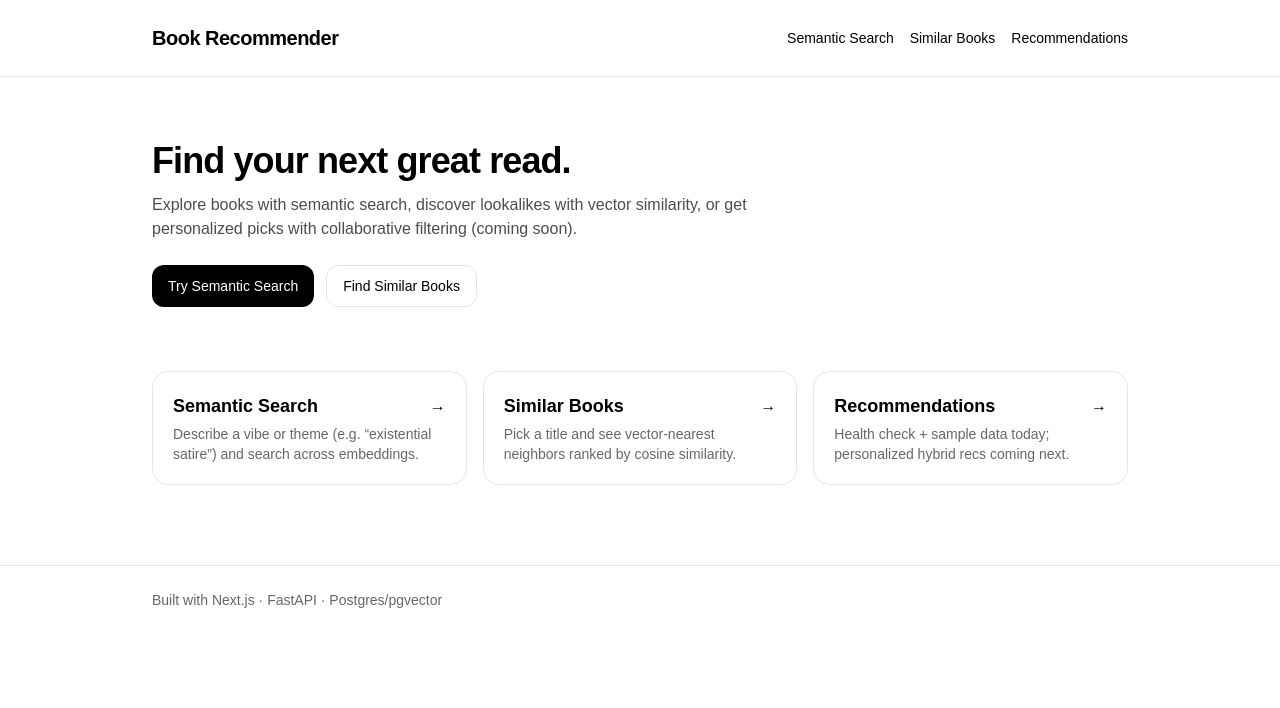
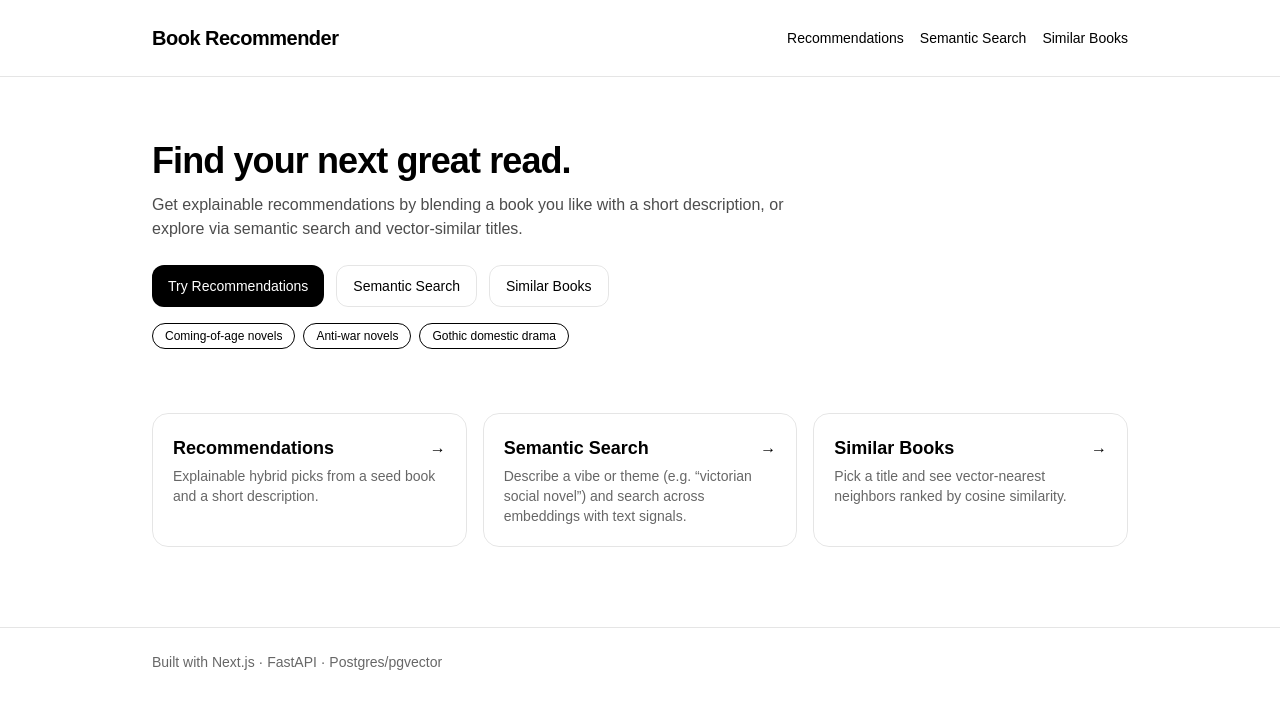
Before and after one commit to donnchadh00/explainable-book-recs, a Next.js app in the folder frontend/: page / in a window 1280 px wide. Shown: the top 708 px of the page. Built offline with nearby package versions, Linux system fonts and the light colour scheme.

Commit message:
chore(frontend): update home page

```diff
--- a/frontend/src/app/page.tsx
+++ b/frontend/src/app/page.tsx
@@ -16,12 +16,7 @@ function Card({
     >
       <div className="flex items-center justify-between">
         <h3 className="text-lg font-semibold">{title}</h3>
-        <span
-          aria-hidden
-          className="translate-x-0 group-hover:translate-x-0.5 transition-transform"
-        >
-          →
-        </span>
+        <span aria-hidden className="translate-x-0 group-hover:translate-x-0.5 transition-transform">→</span>
       </div>
       <p className="mt-1 text-sm text-black/60 dark:text-white/60">{desc}</p>
     </Link>
@@ -29,6 +24,12 @@ function Card({
 }
 
 export default function Home() {
+  const recPresets = [
+    { label: "Coming-of-age novels", q: "coming-of-age novel with moral growth and hardship" },
+    { label: "Anti-war novels", q: "anti war novels" },
+    { label: "Gothic domestic drama", q: "gothic novel with brooding atmosphere and isolated settings" },
+  ];
+
   return (
     <div className="min-h-screen bg-white dark:bg-black text-black dark:text-white">
       <header className="border-b border-black/10 dark:border-white/10">
@@ -37,15 +38,9 @@ export default function Home() {
             <span className="text-xl font-bold tracking-tight">Book Recommender</span>
           </div>
           <nav className="hidden sm:flex gap-4 text-sm">
-            <Link href="/search" className="hover:underline">
-              Semantic Search
-            </Link>
-            <Link href="/similar" className="hover:underline">
-              Similar Books
-            </Link>
-            <Link href="/recs" className="hover:underline">
-              Recommendations
-            </Link>
+            <Link href="/recs" className="hover:underline">Recommendations</Link>
+            <Link href="/search" className="hover:underline">Semantic Search</Link>
+            <Link href="/similar" className="hover:underline">Similar Books</Link>
           </nav>
         </div>
       </header>
@@ -53,28 +48,44 @@ export default function Home() {
       <main className="mx-auto max-w-5xl px-6">
         {/* Hero */}
         <section className="py-12 sm:py-16">
-          <h1 className="text-3xl sm:text-4xl font-semibold tracking-tight">
-            Find your next great read.
-          </h1>
+          <h1 className="text-3xl sm:text-4xl font-semibold tracking-tight">Find your next great read.</h1>
           <p className="mt-3 text-black/70 dark:text-white/70 max-w-2xl">
-            Explore books with semantic search, discover lookalikes with vector
-            similarity, or get personalized picks with collaborative
-            filtering (coming soon).
+            Get explainable recommendations by blending a book you like with a short description,
+            or explore via semantic search and vector-similar titles.
           </p>
 
           <div className="mt-6 flex flex-col sm:flex-row gap-3">
             <Link
-              href="/search"
+              href="/recs"
               className="inline-flex items-center justify-center rounded-xl px-4 py-2.5 text-sm font-medium bg-black text-white dark:bg-white dark:text-black hover:opacity-90 transition-opacity"
             >
-              Try Semantic Search
+              Try Recommendations
+            </Link>
+            <Link
+              href="/search"
+              className="inline-flex items-center justify-center rounded-xl px-4 py-2.5 text-sm font-medium border border-black/10 dark:border-white/15 hover:bg-black/5 dark:hover:bg-white/5 transition-colors"
+            >
+              Semantic Search
             </Link>
             <Link
               href="/similar"
               className="inline-flex items-center justify-center rounded-xl px-4 py-2.5 text-sm font-medium border border-black/10 dark:border-white/15 hover:bg-black/5 dark:hover:bg-white/5 transition-colors"
             >
-              Find Similar Books
+              Similar Books
             </Link>
+          </div>
+
+          {/* Quick presets linking into /recs via query param */}
+          <div className="mt-4 flex flex-wrap gap-2">
+            {recPresets.map(p => (
+              <Link
+                key={p.label}
+                href={`/recs?q=${encodeURIComponent(p.q)}`}
+                className="rounded-full border px-3 py-1 text-xs hover:bg-black/5 dark:hover:bg-white/10 transition"
+              >
+                {p.label}
+              </Link>
+            ))}
           </div>
         </section>
 
@@ -82,19 +93,19 @@ export default function Home() {
         <section className="pb-20">
           <div className="grid grid-cols-1 sm:grid-cols-2 lg:grid-cols-3 gap-4">
             <Card
+              title="Recommendations"
+              href="/recs"
+              desc="Explainable hybrid picks from a seed book and a short description." //, with tunable weights."
+            />
+            <Card
               title="Semantic Search"
               href="/search"
-              desc="Describe a vibe or theme (e.g. “existential satire”) and search across embeddings."
+              desc='Describe a vibe or theme (e.g. “victorian social novel”) and search across embeddings with text signals.'
             />
             <Card
               title="Similar Books"
               href="/similar"
               desc="Pick a title and see vector-nearest neighbors ranked by cosine similarity."
-            />
-            <Card
-              title="Recommendations"
-              href="/recs"
-              desc="Health check + sample data today; personalized hybrid recs coming next."
             />
           </div>
         </section>
```
